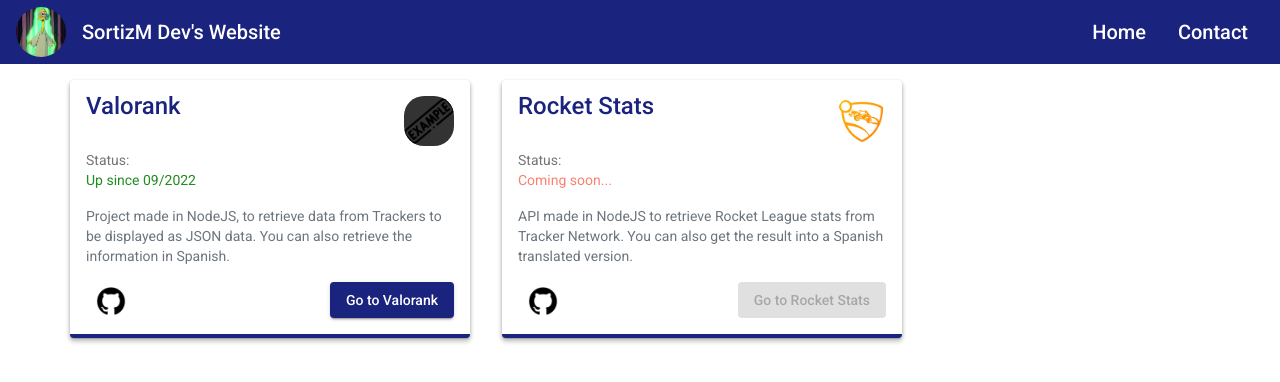
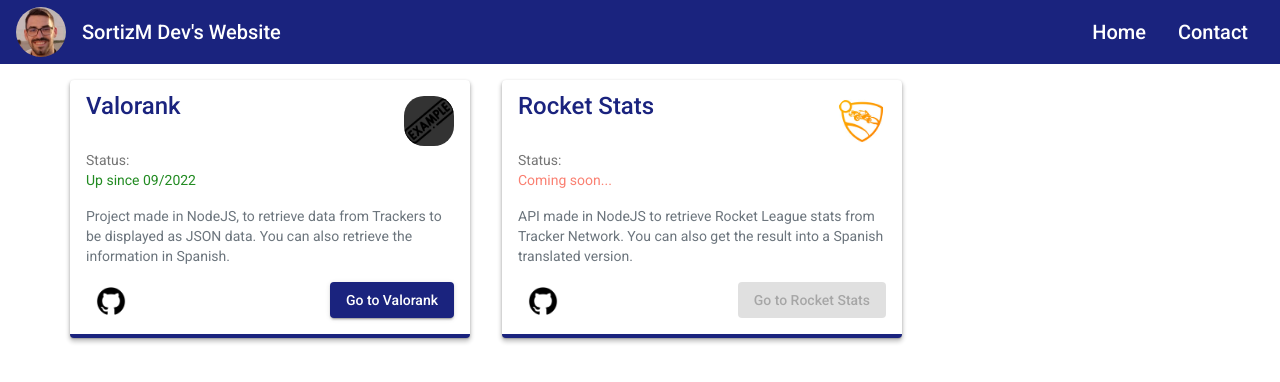
Before and after one commit to sergiomolde/sortizm-website, an Angular app: page /index in a window 1280 px wide. Shown: the top 382 px of the page. Built offline with nearby package versions, Linux system fonts and the light colour scheme.

Commit message:
Added myself logo and favicon

```diff
--- a/src/app/components/sidenav/sidenav.component.html
+++ b/src/app/components/sidenav/sidenav.component.html
@@ -1,5 +1,5 @@
 <mat-toolbar color="primary">
-  <img src="../../../assets/burns.jpg" height="50" width="50" style="border-radius:100px; margin-right: 1rem;">
+  <img src="../../../assets/logo.png" height="50" width="50" style="border-radius:100px; margin-right: 1rem;">
   <span>SortizM Dev's Website</span>
   <span class="example-spacer"></span>
   <div class="buttonsToolbar">
--- a/src/index.html
+++ b/src/index.html
@@ -2,7 +2,7 @@
 <html lang="en">
 <head>
   <meta charset="utf-8">
-  <title>SortizmWebsite</title>
+  <title>SortizM Dev's Website</title>
   <base href="/">
   <meta name="viewport" content="width=device-width, initial-scale=1">
   <link rel="icon" type="image/x-icon" href="favicon.ico">
```
Also changed, not shown: src/assets/logo.png (added), 1 other file (tests, documents, lock files or other folders).
